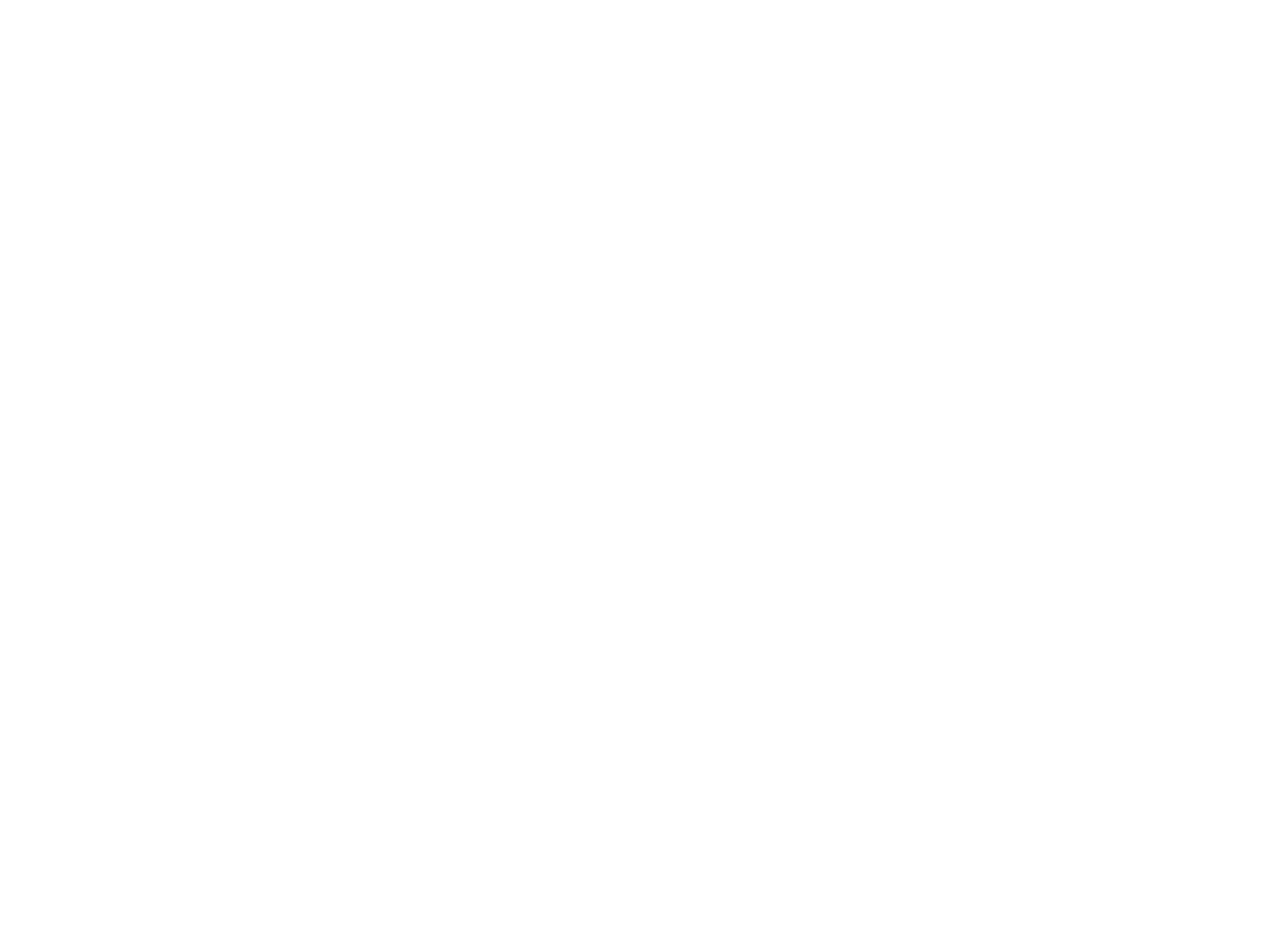
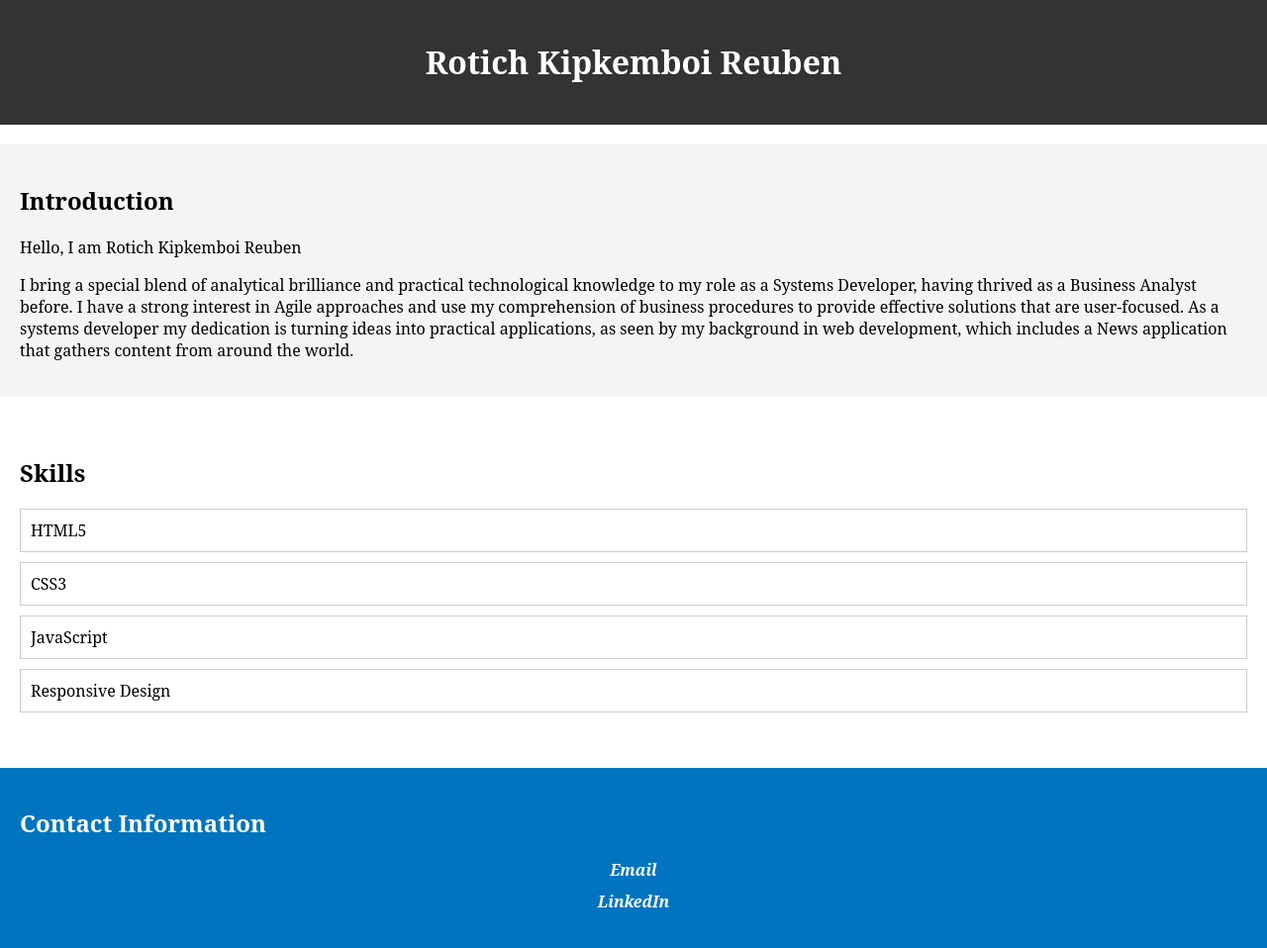
Before and after one commit to Reuben-Kipkemboi/css-media, a plain HTML site: page index.html in a window 1280 px wide. Shown: the whole page at 99% size. Before the commit the page ends 800 px from the top, so only its background shows below. Drawn offline with Linux system fonts and the light colour scheme.

Commit message:
st:page - optimize page styling

```diff
--- a/css/style.css
+++ b/css/style.css
@@ -0,0 +1,75 @@
+/* Global Styles */
+body {
+    /* font-family: Arial, sans-serif; */
+    font-family: 'Noto Serif', serif;
+    margin: 0;
+    padding: 0;
+  }
+
+  /* Header Styling */
+  .header {
+    background-color: #333;
+    padding: 20px;
+    color: white;
+    text-align: center;
+
+  }
+
+  /* Introduction Section */
+  .introduction {
+    background-color: #f4f4f4;
+    padding: 20px;
+    margin: 20px 0;
+
+  }
+
+  /* Skills Display */
+  .skills {
+    background-color: #fff;
+    padding: 20px;
+    margin: 20px 0;
+  }
+
+  .skills ul {
+    list-style-type: none;
+    padding: 0;
+  }
+
+  .skills li {
+    border: 1px solid #ccc;
+    padding: 10px;
+    margin-bottom: 10px;
+  }
+
+  /* Contact Information */
+  .contact {
+    /* background-color: #333; */
+    background-color: #0074bf;
+    padding: 20px;
+    color: white;
+  }
+
+  .contact ul {
+    list-style-type: none;
+    padding: 0;
+  }
+
+  .contact li {
+    margin-bottom: 10px;
+    color: #ffffff;
+    text-align: center;
+  }
+  .contact li a {
+    color: #ffffff;
+    text-decoration: none;
+    font-style: italic;
+    font-weight: 700;
+
+  }
+
+  /* Responsive Design */
+  @media (max-width: 600px) {
+    .header, .introduction, .skills, .contact {
+      padding: 10px;
+    }
+  }
--- a/index.html
+++ b/index.html
@@ -4,8 +4,45 @@
     <meta charset="UTF-8">
     <meta name="viewport" content="width=device-width, initial-scale=1.0">
     <title>MediaQuery</title>
+    <link rel="stylesheet" href="css/style.css">
 </head>
 <body>
+    <!-- Header Styling -->
+  <header class="header">
+    <h1>Rotich Kipkemboi Reuben</h1>
 
+  </header>
+
+  <!-- Introduction Section -->
+  <section class="introduction">
+    <h2>Introduction</h2>
+    <p>Hello, I am Rotich Kipkemboi Reuben</p>
+    <p>
+        <p>
+            I bring a special blend of analytical brilliance and practical technological knowledge to my role as a Systems Developer, having thrived as a Business Analyst before. I have a strong interest in Agile approaches and use my comprehension of business procedures to provide effective solutions that are user-focused. As a systems developer my dedication is turning ideas into practical applications, as seen by my background in web development, which includes a News application that gathers content from around the world.
+        </p>
+    </p>
+  </section>
+
+  <!-- Skills Display -->
+  <section class="skills">
+    <h2>Skills</h2>
+    <ul>
+      <li>HTML5</li>
+      <li>CSS3</li>
+      <li>JavaScript</li>
+      <li>Responsive Design</li>
+    </ul>
+  </section>
+
+  <!-- Contact Information -->
+  <section class="contact">
+    <h2>Contact Information</h2>
+    <ul class="links">
+        <li><a href="mailto:rotichkipkemboireuben@gmail.com">Email</a></li>
+
+      <li> <a href="https://www.linkedin.com/in/reuben-kipkemboi/" target="_blank" rel="noopener noreferrer">LinkedIn</a></li>
+    </ul>
+  </section>
 </body>
 </html>
```
